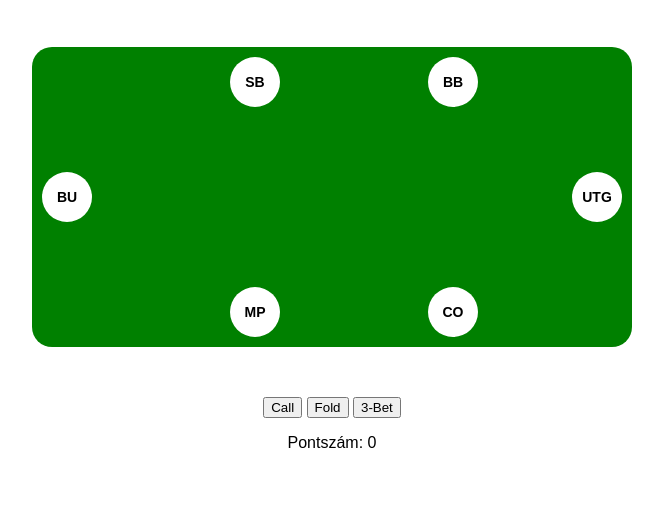
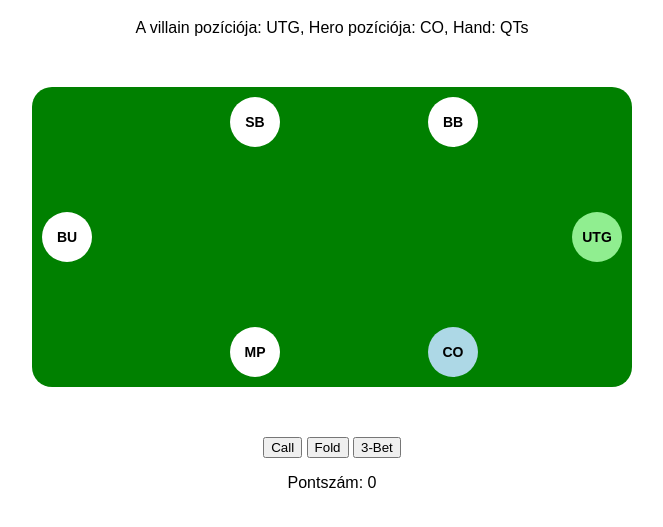
Before and after one commit to SDaniel2000/SDaniel2000.github.io, a plain HTML site: page index.html in a window 1280 px wide. Shown: the part 61-588 px from the top of the page, without its empty margins (308-971 px from the left). Drawn offline with Linux system fonts and the light colour scheme.

Commit message:
Update index.html

```diff
--- a/index.html
+++ b/index.html
@@ -122,12 +122,10 @@
     let villainIndex = positions.indexOf(villainPos);
     let availableHeroPositions = positions.slice(villainIndex + 1); // Csak a Villain utáni pozíciók
 
-    document.getElementById("villain-position").innerHTML = `🟡 <span class="villain">${villainPosition}</span>`;
-    document.getElementById("hero-hand").innerText = `Hero kéz: ${heroHand}`;
+
 
     // Ha nincs elérhető Hero pozíció (pl. Villain BB), akkor új kérdést generálunk
     if (availableHeroPositions.length === 0) {
-
         generateNewQuestion();
         return;
     }
```
